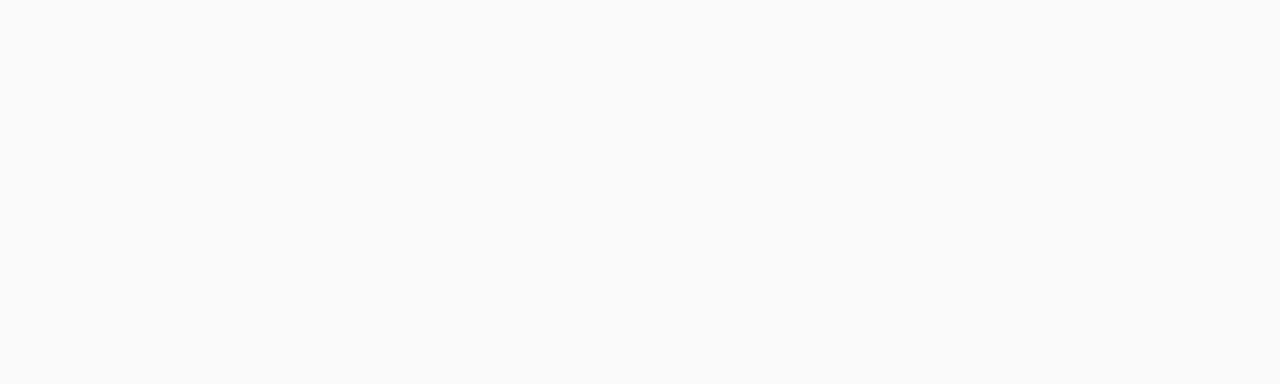
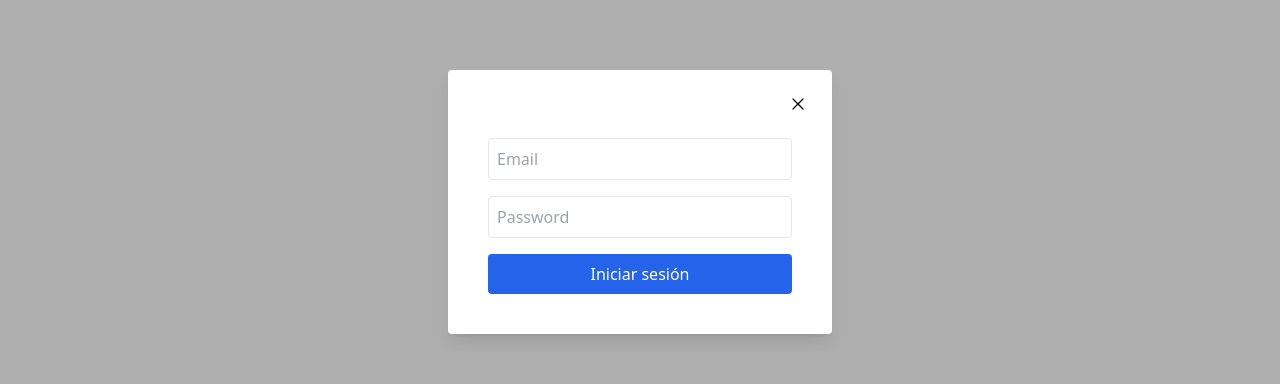
Before and after one commit to sahernandezz/ecommerce-frond-end, a Next.js app: page /search/1 in a window 1280 px wide. Both pictures are taken after a click on the button 1177 px from the left and 38 px from the top of the page. Shown: the part 198-582 px from the top of the page. Built offline with nearby package versions, Linux system fonts and the light colour scheme; no server answers.

Commit message:
Add login modal and remove login page

```diff
--- a/app/layout.tsx
+++ b/app/layout.tsx
@@ -6,6 +6,8 @@
 import { CartProvider } from "@/context/cart";
 import { DrawerProvider } from "@/context/drawer";
 import { AuthProvider } from "@/context/auth";
+import { LoginModalProvider } from "@/context/login-modal";
+import { LoginModal } from "@/components/LoginModal";
 import {Drawer} from "@/components/drawer";
 
 export const metadata: Metadata = {
@@ -24,14 +26,17 @@
             className="bg-neutral-50 text-black selection:bg-teal-300 dark:bg-neutral-900 dark:text-white dark:selection:bg-pink-500 dark:selection:text-white">
         <ThemeProvider attribute="class">
             <AuthProvider>
+                <LoginModalProvider>
                     <CartProvider>
                         <DrawerProvider>
                             <Navbar/>
+                            <LoginModal/>
                             <Drawer/>
                             <main>{children}</main>
                             <Footer/>
                         </DrawerProvider>
                     </CartProvider>
+                </LoginModalProvider>
             </AuthProvider>
         </ThemeProvider>
         </body>
--- a/app/login/page.tsx
+++ /dev/null
@@ -1,9 +0,0 @@
-import { Auth } from '@/components/Auth';
-
-export default function LoginPage() {
-    return (
-        <div className="flex justify-center mt-10">
-            <Auth />
-        </div>
-    );
-}
--- /dev/null
+++ b/components/LoginModal.tsx
@@ -0,0 +1,27 @@
+'use client'
+
+import { Dialog, DialogBackdrop, DialogPanel } from '@headlessui/react';
+import { Auth } from '@/components/Auth';
+import { useLoginModal } from '@/context/login-modal';
+
+export const LoginModal = () => {
+  const { open, setOpen } = useLoginModal();
+
+  return (
+    <Dialog open={open} onClose={setOpen} className="relative z-10">
+      <DialogBackdrop className="fixed inset-0 bg-black/30 backdrop-blur-sm transition-opacity" />
+      <div className="fixed inset-0 flex items-center justify-center p-4">
+        <DialogPanel className="w-full max-w-sm rounded bg-white p-6 text-black shadow-lg dark:bg-neutral-900 dark:text-white">
+          <div className="flex justify-end mb-2">
+            <button onClick={() => setOpen(false)} aria-label="Close login">
+              <svg xmlns="http://www.w3.org/2000/svg" fill="none" viewBox="0 0 24 24" strokeWidth="1.5" stroke="currentColor" className="h-5 transition-all ease-in-out hover:scale-110">
+                <path strokeLinecap="round" strokeLinejoin="round" d="M6 18 18 6M6 6l12 12" />
+              </svg>
+            </button>
+          </div>
+          <Auth />
+        </DialogPanel>
+      </div>
+    </Dialog>
+  );
+};
--- a/components/navbar/index.tsx
+++ b/components/navbar/index.tsx
@@ -5,12 +5,14 @@
 import {useTheme} from "next-themes";
 import {useDrawer} from "@/context/drawer";
 import {useCart} from "@/context/cart";
+import {useLoginModal} from "@/context/login-modal";
 
 export const Navbar = () => {
 
     const {theme, setTheme} = useTheme();
     const {open, setOpen} = useDrawer();
     const {cart} = useCart();
+    const { setOpen: setLoginOpen } = useLoginModal();
 
     return (
         <>
@@ -84,7 +86,7 @@
                             </div>
                         </button>
 
-                        <button aria-label="Open cart">
+                        <button aria-label="Login" onClick={() => setLoginOpen(true)}>
                             <div
                                 className="relative flex h-11 w-11 items-center justify-center rounded-md border border-neutral-200 text-black transition-colors dark:border-neutral-700 dark:text-white">
                                 <svg xmlns="http://www.w3.org/2000/svg" fill="none" viewBox="0 0 24 24"
--- /dev/null
+++ b/context/login-modal.tsx
@@ -0,0 +1,27 @@
+'use client'
+
+import { createContext, useContext, useState, ReactNode } from 'react';
+
+interface LoginModalContextType {
+  open: boolean;
+  setOpen: (open: boolean) => void;
+}
+
+const LoginModalContext = createContext<LoginModalContextType | undefined>(undefined);
+
+export const LoginModalProvider = ({ children }: { children: ReactNode }) => {
+  const [open, setOpen] = useState(false);
+  return (
+    <LoginModalContext.Provider value={{ open, setOpen }}>
+      {children}
+    </LoginModalContext.Provider>
+  );
+};
+
+export const useLoginModal = () => {
+  const context = useContext(LoginModalContext);
+  if (!context) {
+    throw new Error('useLoginModal must be used within a LoginModalProvider');
+  }
+  return context;
+};
```
Lines whose indentation alone changed are shown as unchanged.
